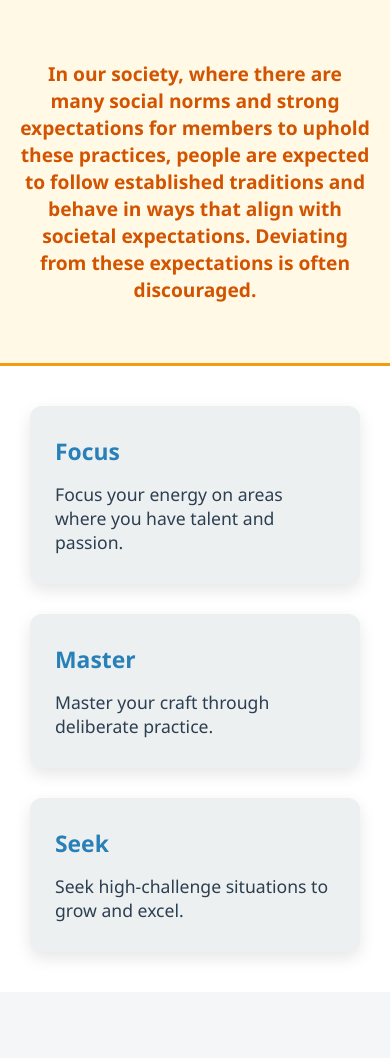
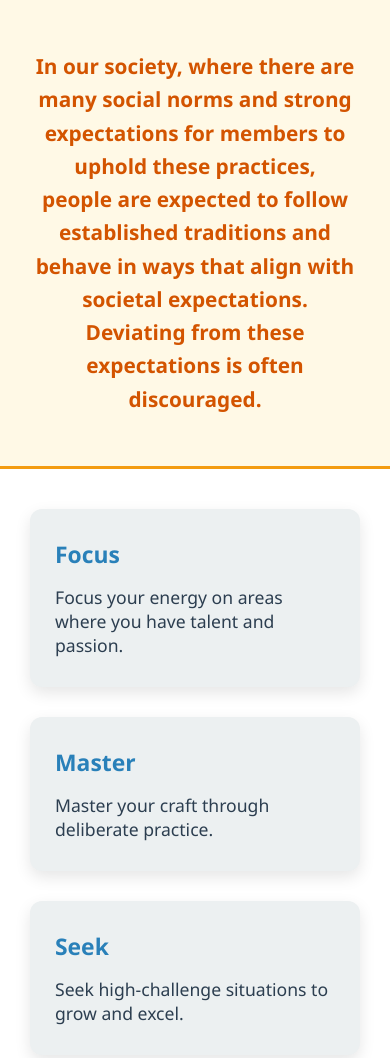
Before and after one commit to enen2/mybook, a plain HTML site: page index.html in a window 390 px wide. Shown: the top 1058 px of the page. Before the commit the page ends 992 px from the top, so only its background shows below. Drawn offline with Linux system fonts and the light colour scheme.

Commit message:
Update index.html

```diff
--- a/index.html
+++ b/index.html
@@ -13,17 +13,14 @@
       color: #2c3e50;
     }
 
-    .center-quote {
-      display: flex;
-      justify-content: center;
-      align-items: center;
-      height: 50vh;
+    .highlight-box {
+      background-color: #fff9e6;
+      color: #d35400;
+      padding: 60px 30px;
       text-align: center;
       font-size: 1.6em;
       font-weight: 600;
-      padding: 0 40px;
-      background-color: #fff9e6;
-      color: #d35400;
+      line-height: 1.6;
       border-bottom: 3px solid #f39c12;
     }
 
@@ -58,18 +55,19 @@
     }
 
     @media screen and (max-width: 800px) {
-      .center-quote {
-        font-size: 1.2em;
-        height: auto;
-        padding: 60px 20px;
+      .highlight-box {
+        font-size: 1.3em;
+        padding: 50px 20px;
       }
     }
   </style>
 </head>
 <body>
 
-  <div class="center-quote">
-    In our society, where there are many social norms and strong expectations for members to uphold these practices, people are expected to follow established traditions and behave in ways that align with societal expectations. Deviating from these expectations is often discouraged.
+  <div class="highlight-box">
+    In our society, where there are many social norms and strong expectations for members to uphold these practices,<br>
+    people are expected to follow established traditions and behave in ways that align with societal expectations.<br>
+    Deviating from these expectations is often discouraged.
   </div>
 
   <div class="cards-container">
```
